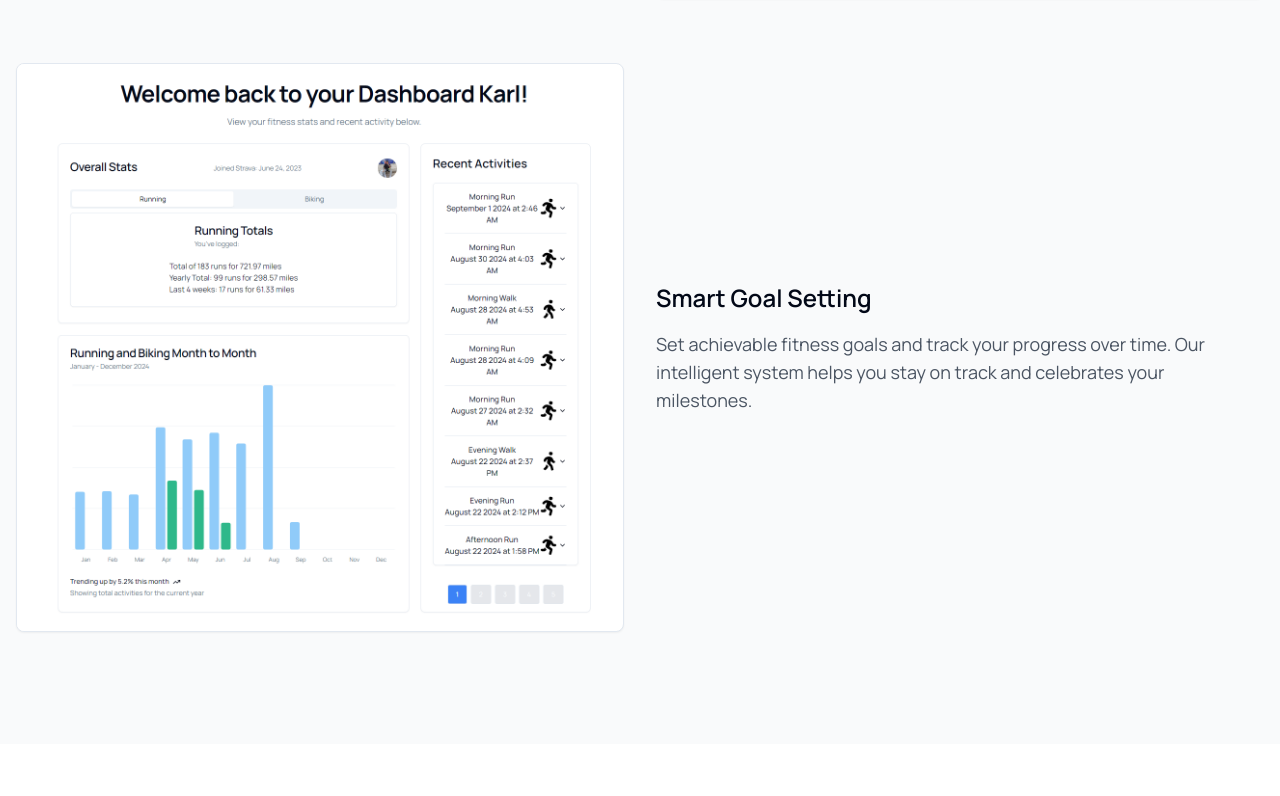
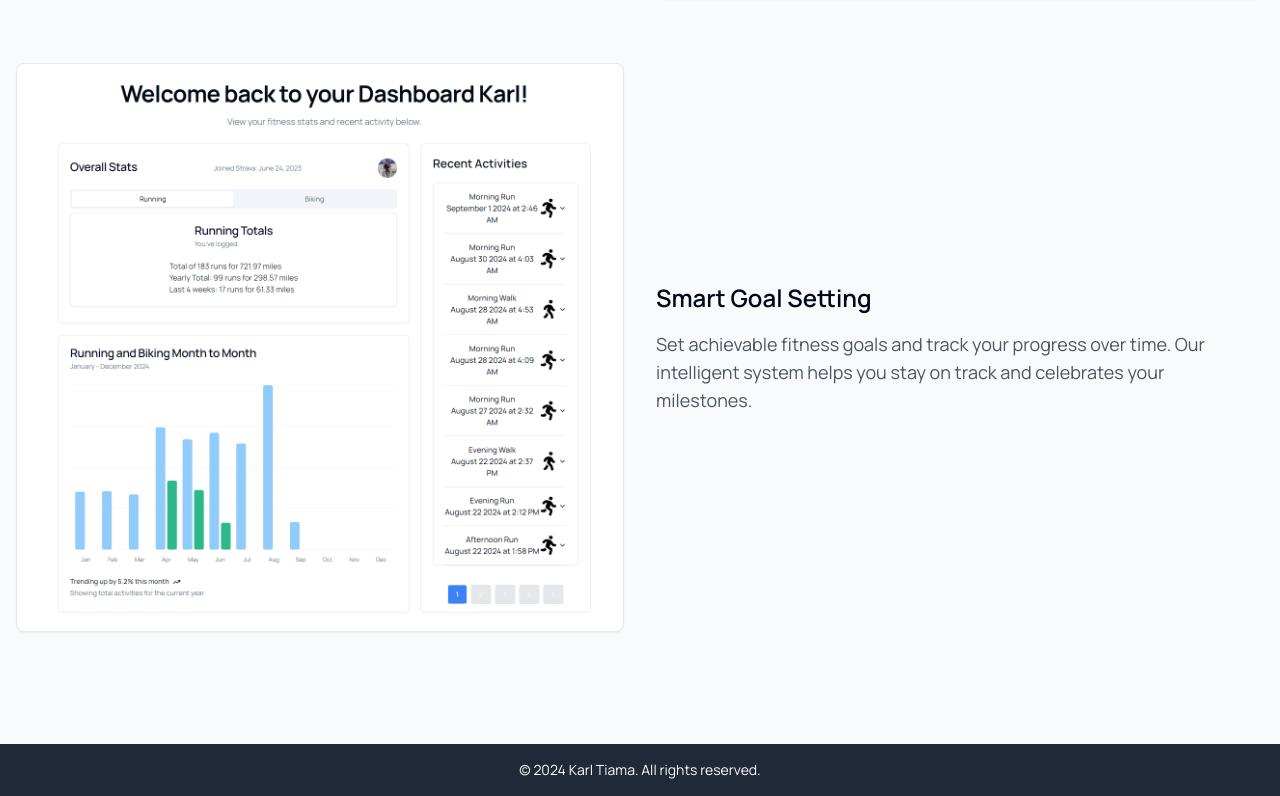
Before and after one commit to karltiama/junestravaapp, a Next.js app: page / in a window 1280 px wide. Shown: the part 3861-4657 px from the top of the page. Before the commit the page ends 4605 px from the top, so only its background shows below. Built offline with nearby package versions, Linux system fonts and the light colour scheme; no server answers.

Commit message:
feat: add basic footer

```diff
--- a/src/app/layout.tsx
+++ b/src/app/layout.tsx
@@ -2,6 +2,7 @@
 
 import "./globals.css";
 import { SiteHeader } from "@/components/site-header";
+import { Footer } from "@/components/Footer";
 
 export const metadata: Metadata = {
 	title: "Strava Fitness Stats",
@@ -18,7 +19,7 @@
 			<body className="relative">
 				<SiteHeader />
 				{children}
-				<footer></footer>
+				<Footer/>
 			</body>
 		</html>
 	);
--- /dev/null
+++ b/src/components/Footer.tsx
@@ -0,0 +1,13 @@
+export function Footer() {
+  const currentYear = new Date().getFullYear();
+
+  return (
+    <footer className="bg-gray-800 text-white py-4">
+      <div className="container mx-auto text-center">
+        <p className="text-sm">
+          © {currentYear} Karl Tiama. All rights reserved.
+        </p>
+      </div>
+    </footer>
+  );
+}
```
